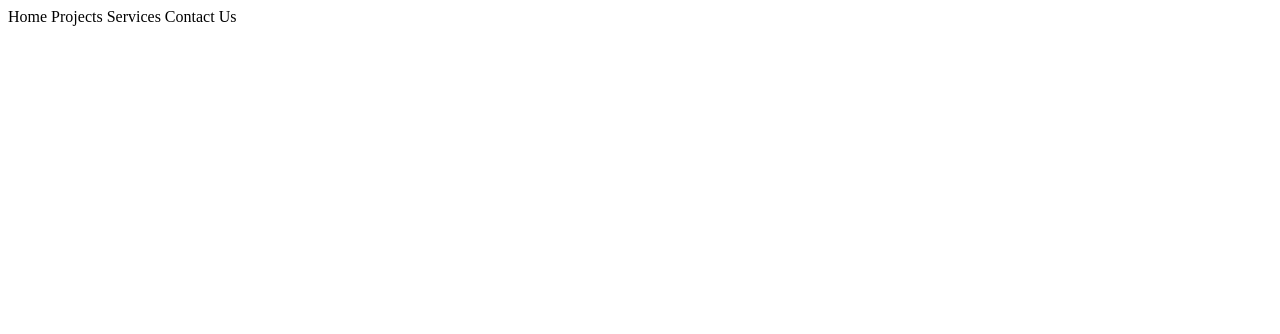
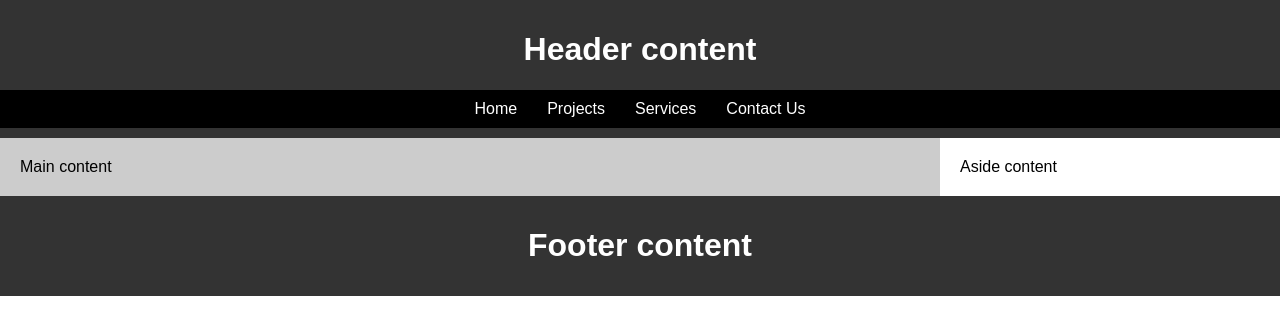
Before and after one commit to guilhermeprates2258/wdd131, a plain HTML site: page week01/basic-layout.html in a window 1280 px wide. Drawn offline with Linux system fonts and the light colour scheme.

Commit message:
third change

```diff
--- a/week01/basic-layout.html
+++ b/week01/basic-layout.html
@@ -4,16 +4,31 @@
     <meta charset="UTF-8">
     <meta name="viewport" content="width=device-width, initial-scale=1.0">
     <title>WDD 131 - BYU - WEEK 01</title>
-</head>
+    <link rel="stylesheet" href="styles\layout.css"></head>
 <body>
     <header>
+        <div>
+            <h1>Header content</h1>
+        </div>
         <nav>
-            <a>Home</a>
-            <a>Projects</a>
-            <a>Services</a>
-            <a>Contact Us</a>
+            <a href="#">Home</a>
+            <a href="#">Projects</a>
+            <a href="#">Services</a>
+            <a href="#">Contact Us</a>
         </nav>
+    </header>
 
-    </header>
+    <main class="main-content">
+        <div class="main">
+            Main content
+        </div>
+        <div class="aside">
+            Aside content
+        </div>
+    </main>
+
+    <footer>
+        <h1>Footer content</h1>
+    </footer>
 </body>
 </html>
--- a/week01/styles/layout.css
+++ b/week01/styles/layout.css
@@ -0,0 +1,45 @@
+body {
+    margin: 0;
+    font-family: Arial, sans-serif;
+  }
+
+  header, footer {
+    background-color: #333;
+    color: white;
+    text-align: center;
+    padding: 10px 0;
+  }
+
+  nav {
+    background-color: #000;
+    display: flex;
+    justify-content: center;
+    padding: 10px 0;
+  }
+
+  nav a {
+    color: white;
+    margin: 0 15px;
+    text-decoration: none;
+  }
+
+  nav a:hover {
+    text-decoration: underline;
+  }
+
+  .main-content {
+    display: flex;
+    flex-direction: row;
+  }
+
+  .main-content .main {
+    flex: 3;
+    background-color: #ccc;
+    padding: 20px;
+  }
+
+  .main-content .aside {
+    flex: 1;
+    background-color: white;
+    padding: 20px;
+  }
```
